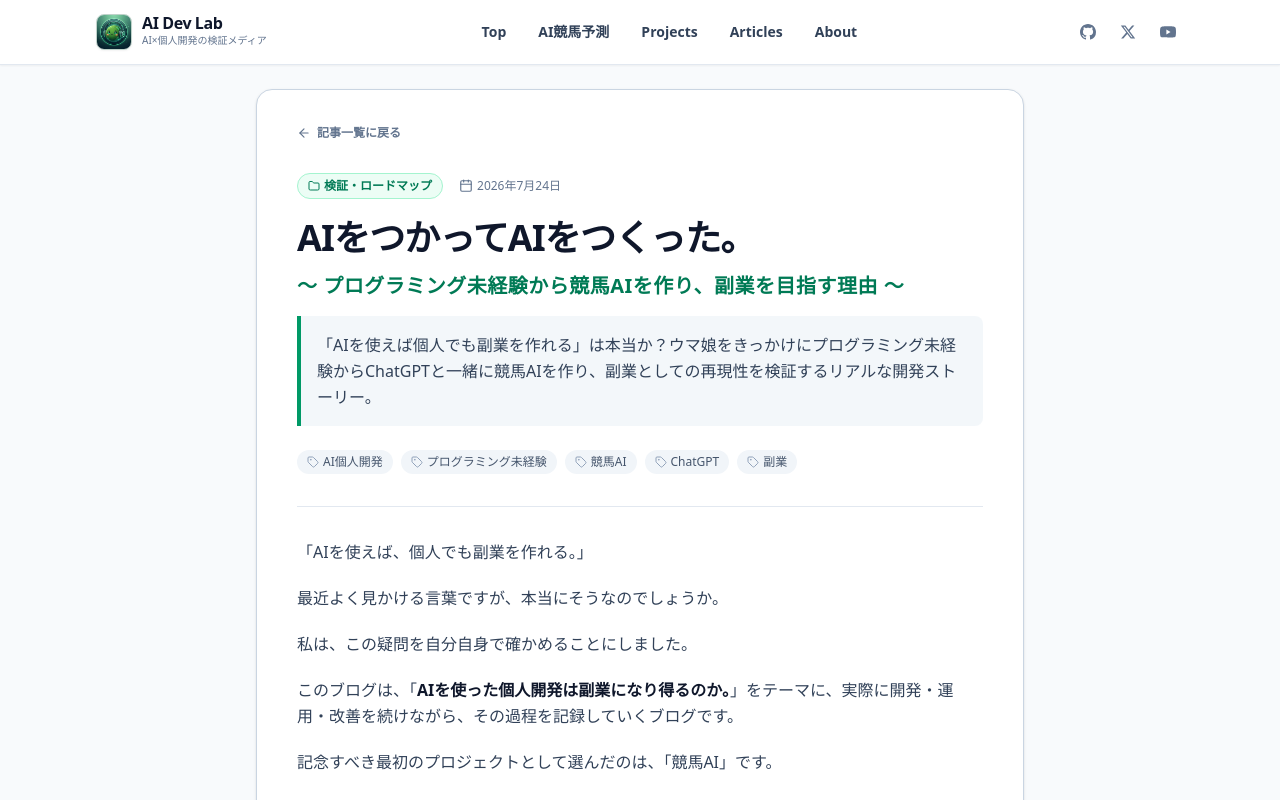
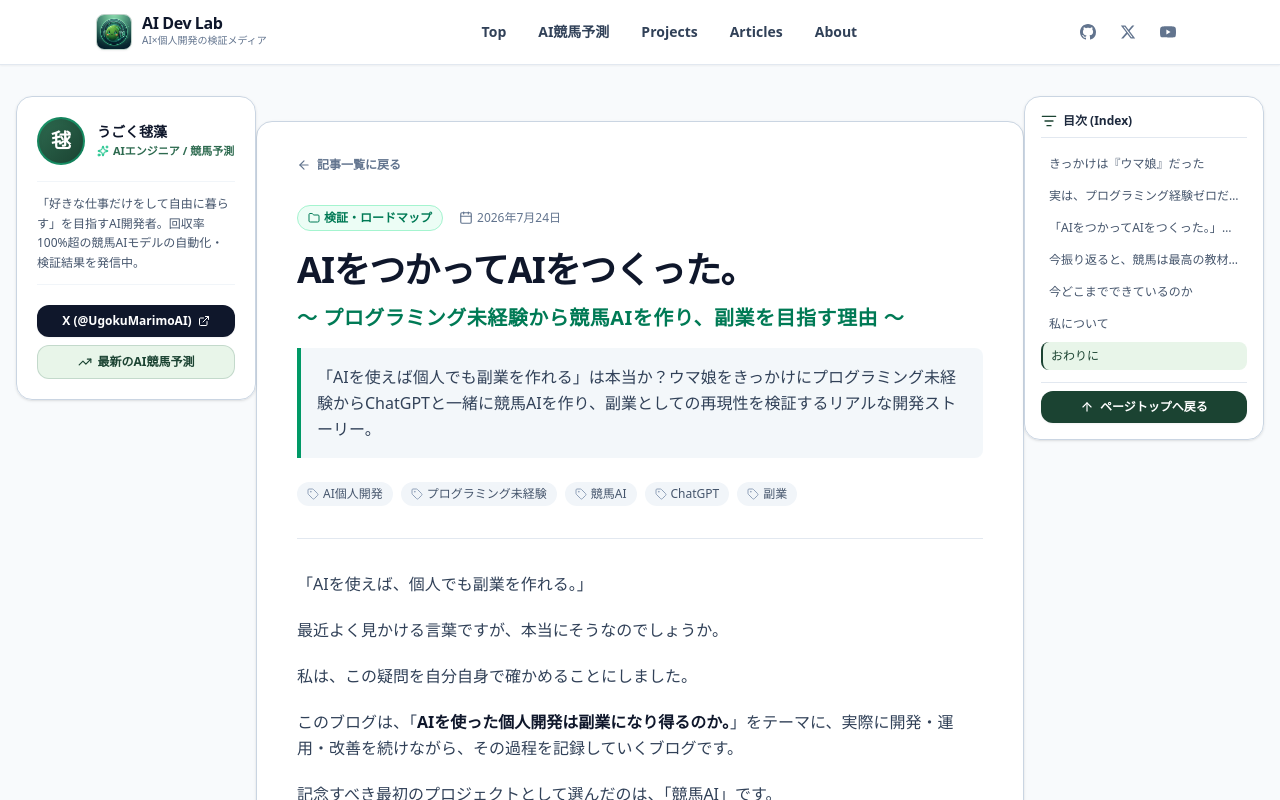
Before and after one commit to UgokuMarimo/ai-dev-lab, a Next.js app: page /articles/001-ai-side-business in a window 1280 px wide. Shown: the top 800 px of the page. Built offline with nearby package versions, Linux system fonts and the light colour scheme.

Commit message:
feat: add Note-style author sidebar and article TOC sidebar for 3-column layout

```diff
--- a/src/app/articles/[slug]/page.tsx
+++ b/src/app/articles/[slug]/page.tsx
@@ -5,6 +5,8 @@ import { formatDate } from '@/lib/utils';
 import { MDXRemote } from 'next-mdx-remote/rsc';
 import { ArrowLeft, Calendar, Tag, Folder } from 'lucide-react';
 import remarkGfm from 'remark-gfm';
+import AuthorSidebar from '@/components/common/AuthorSidebar';
+import ArticleTocSidebar from '@/components/articles/ArticleTocSidebar';
 
 interface ArticlePageProps {
   params: Promise<{
@@ -43,7 +45,12 @@ export default async function ArticleDetailPage({ params }: ArticlePageProps) {
   }
 
   return (
-    <div className="max-w-3xl mx-auto py-8 my-6 px-6 sm:px-10 bg-white rounded-2xl border border-slate-300 shadow-sm space-y-8">
+    <div className="py-8 px-4 sm:px-6 lg:px-8 max-w-4xl mx-auto my-6 relative">
+      {/* Left Author Sidebar */}
+      <AuthorSidebar />
+
+      {/* Main Content */}
+      <div className="max-w-3xl mx-auto py-8 px-6 sm:px-10 bg-white rounded-2xl border border-slate-300 shadow-sm space-y-8">
         {/* Back Link */}
         <Link
           href="/articles"
@@ -108,5 +115,9 @@ export default async function ArticleDetailPage({ params }: ArticlePageProps) {
           />
         </article>
       </div>
+
+      {/* Right Table of Contents Sidebar */}
+      <ArticleTocSidebar content={article.content} />
+    </div>
   );
 }
--- a/src/app/predictions/[slug]/page.tsx
+++ b/src/app/predictions/[slug]/page.tsx
@@ -6,6 +6,7 @@ import { Calendar, ArrowLeft, Tag } from 'lucide-react';
 import { MDXRemote } from 'next-mdx-remote/rsc';
 import remarkGfm from 'remark-gfm';
 import StickyRaceNav from '@/components/predictions/StickyRaceNav';
+import AuthorSidebar from '@/components/common/AuthorSidebar';
 
 interface Props {
   params: Promise<{ slug: string }>;
@@ -39,7 +40,10 @@ export default async function PredictionDetailPage({ params }: Props) {
 
   return (
     <div className="py-8 px-4 sm:px-6 lg:px-8 max-w-5xl mx-auto my-6 relative">
-      <div className="w-full">
+      {/* Left Author Sidebar */}
+      <AuthorSidebar />
+
+      <div className="w-full max-w-3xl mx-auto">
         {/* Main Article Content */}
         <article className="w-full space-y-8 bg-white rounded-2xl border border-slate-300 p-6 sm:p-10 shadow-sm">
           {/* Back link */}
--- /dev/null
+++ b/src/components/articles/ArticleTocSidebar.tsx
@@ -0,0 +1,117 @@
+'use client';
+
+import React, { useEffect, useState } from 'react';
+import { ListFilter, ArrowUp } from 'lucide-react';
+
+interface TocItem {
+  id: string;
+  text: string;
+  level: number;
+}
+
+interface ArticleTocSidebarProps {
+  content: string;
+}
+
+export default function ArticleTocSidebar({ content }: ArticleTocSidebarProps) {
+  const [toc, setToc] = useState<TocItem[]>([]);
+  const [activeId, setActiveId] = useState<string>('');
+
+  useEffect(() => {
+    // MDXの見出し (# H1, ## H2, ### H3) を抽出
+    const lines = content.split('\n');
+    const items: TocItem[] = [];
+
+    lines.forEach((line) => {
+      const h2Match = line.match(/^##\s+(.+)$/);
+      const h3Match = line.match(/^###\s+(.+)$/);
+
+      if (h2Match) {
+        const text = h2Match[1].replace(/[*_#~`]/g, '').trim();
+        const id = text.toLowerCase().replace(/[^\w\u3000-\u30fe\u4e00-\u9fa5]+/g, '-');
+        items.push({ id, text, level: 2 });
+      } else if (h3Match) {
+        const text = h3Match[1].replace(/[*_#~`]/g, '').trim();
+        const id = text.toLowerCase().replace(/[^\w\u3000-\u30fe\u4e00-\u9fa5]+/g, '-');
+        items.push({ id, text, level: 3 });
+      }
+    });
+
+    setToc(items);
+
+    // スクロールで見出し要素の位置を監視
+    const handleScroll = () => {
+      const headings = document.querySelectorAll('h2, h3');
+      let currentId = '';
+
+      headings.forEach((heading) => {
+        const top = heading.getBoundingClientRect().top;
+        if (top <= 120) {
+          currentId = heading.id || heading.textContent?.toLowerCase().replace(/[^\w\u3000-\u30fe\u4e00-\u9fa5]+/g, '-') || '';
+        }
+      });
+
+      if (currentId) {
+        setActiveId(currentId);
+      }
+    };
+
+    window.addEventListener('scroll', handleScroll);
+    return () => window.removeEventListener('scroll', handleScroll);
+  }, [content]);
+
+  const scrollToHeading = (text: string) => {
+    const headings = Array.from(document.querySelectorAll('h2, h3'));
+    const target = headings.find(h => h.textContent?.includes(text) || text.includes(h.textContent || ''));
+    if (target) {
+      target.scrollIntoView({ behavior: 'smooth', block: 'start' });
+    }
+  };
+
+  const scrollToTop = () => {
+    window.scrollTo({ top: 0, behavior: 'smooth' });
+  };
+
+  if (toc.length === 0) return null;
+
+  return (
+    <aside className="hidden xl:block fixed top-24 right-4 2xl:right-12 z-30 w-60">
+      <div className="bg-white/95 backdrop-blur-md border border-slate-300 rounded-2xl p-4 shadow-sm space-y-3 max-h-[calc(100vh-120px)] overflow-y-auto">
+        <div className="flex items-center justify-between border-b border-slate-200 pb-2">
+          <div className="flex items-center gap-1.5 font-bold text-slate-800 text-xs">
+            <ListFilter className="h-4 w-4 text-[#1b4332]" />
+            <span>目次 (Index)</span>
+          </div>
+        </div>
+
+        <nav className="space-y-1 text-xs">
+          {toc.map((item, idx) => (
+            <button
+              key={idx}
+              onClick={() => scrollToHeading(item.text)}
+              className={`w-full text-left py-1.5 px-2 rounded-lg font-medium transition-all text-xs truncate block ${
+                item.level === 3 ? 'pl-4 text-[11px]' : ''
+              } ${
+                activeId && item.text.includes(activeId)
+                  ? 'bg-[#e8f5e9] text-[#1b4332] font-bold border-l-2 border-[#1b4332]'
+                  : 'text-slate-600 hover:text-[#1b4332] hover:bg-slate-50'
+              }`}
+              title={item.text}
+            >
+              {item.text}
+            </button>
+          ))}
+        </nav>
+
+        <div className="pt-2 border-t border-slate-200">
+          <button
+            onClick={scrollToTop}
+            className="w-full flex items-center justify-center gap-1.5 py-2 text-xs font-bold text-white bg-[#1b4332] hover:bg-[#2d6a4f] rounded-xl transition-all shadow-xs"
+          >
+            <ArrowUp className="h-3.5 w-3.5" /> ページトップへ戻る
+          </button>
+        </div>
+      </div>
+    </aside>
+  );
+}
--- /dev/null
+++ b/src/components/common/AuthorSidebar.tsx
@@ -0,0 +1,55 @@
+'use client';
+
+import React from 'react';
+import Link from 'next/link';
+import { ExternalLink, Sparkles, TrendingUp } from 'lucide-react';
+
+export default function AuthorSidebar() {
+  return (
+    <aside className="hidden xl:block fixed top-24 left-4 2xl:left-12 z-30 w-60">
+      <div className="bg-white/95 backdrop-blur-md border border-slate-300 rounded-2xl p-5 shadow-sm space-y-4 text-slate-800">
+        {/* Author Header */}
+        <div className="flex items-center gap-3">
+          <div className="h-12 w-12 rounded-full bg-gradient-to-br from-[#2d6a4f] to-[#1b4332] flex items-center justify-center text-white text-xl font-black shadow-inner flex-shrink-0 border-2 border-emerald-400/40">
+            毬
+          </div>
+          <div>
+            <div className="font-extrabold text-sm text-slate-900 leading-tight">
+              うごく毬藻
+            </div>
+            <div className="text-[11px] font-bold text-[#2d6a4f] flex items-center gap-1 mt-0.5">
+              <Sparkles className="h-3 w-3 text-emerald-500" />
+              <span>AIエンジニア / 競馬予測</span>
+            </div>
+          </div>
+        </div>
+
+        {/* Bio */}
+        <p className="text-xs text-slate-600 leading-relaxed border-t border-b border-slate-100 py-3">
+          「好きな仕事だけをして自由に暮らす」を目指すAI開発者。回収率100%超の競馬AIモデルの自動化・検証結果を発信中。
+        </p>
+
+        {/* Action Links */}
+        <div className="space-y-2 pt-1">
+          <a
+            href="https://x.com/UgokuMarimoAI"
+            target="_blank"
+            rel="noopener noreferrer"
+            className="w-full flex items-center justify-center gap-1.5 py-2 px-3 text-xs font-bold text-white bg-slate-900 hover:bg-slate-800 rounded-xl transition-all shadow-xs"
+          >
+            <span>X (@UgokuMarimoAI)</span>
+            <ExternalLink className="h-3 w-3" />
+          </a>
+
+          <Link
+            href="/predictions"
+            className="w-full flex items-center justify-center gap-1.5 py-2 px-3 text-xs font-bold text-[#1b4332] bg-[#e8f5e9] hover:bg-[#2d6a4f] hover:text-white rounded-xl transition-all border border-[#2d6a4f]/20"
+          >
+            <TrendingUp className="h-3.5 w-3.5" />
+            <span>最新のAI競馬予測</span>
+          </Link>
+        </div>
+      </div>
+    </aside>
+  );
+}
```
Lines whose indentation alone changed are shown as unchanged.
